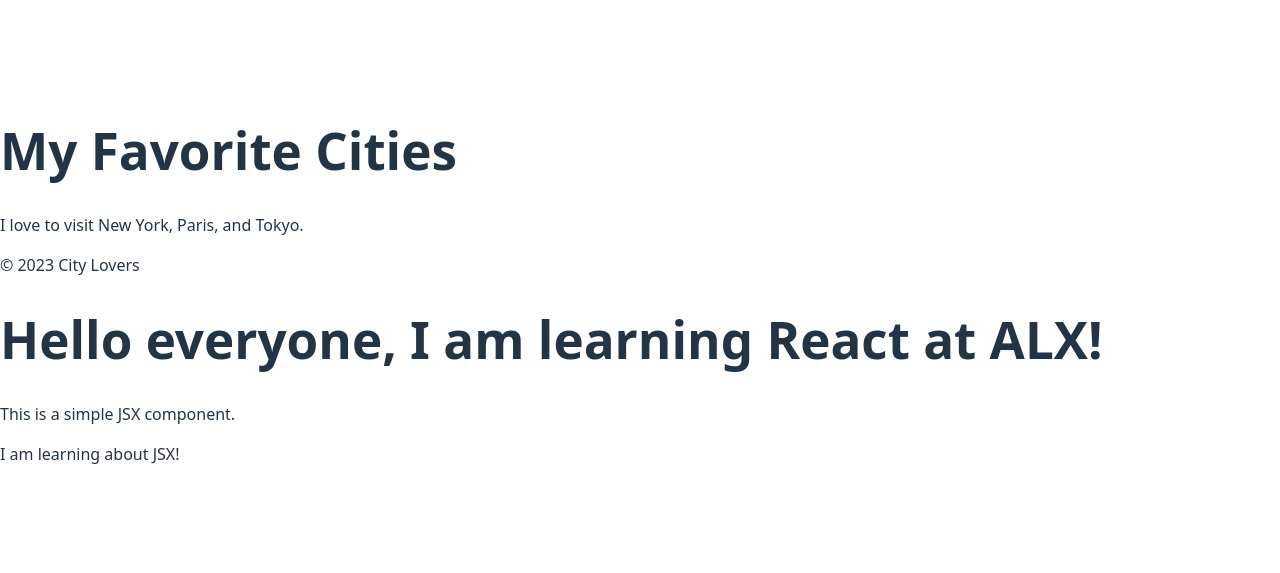
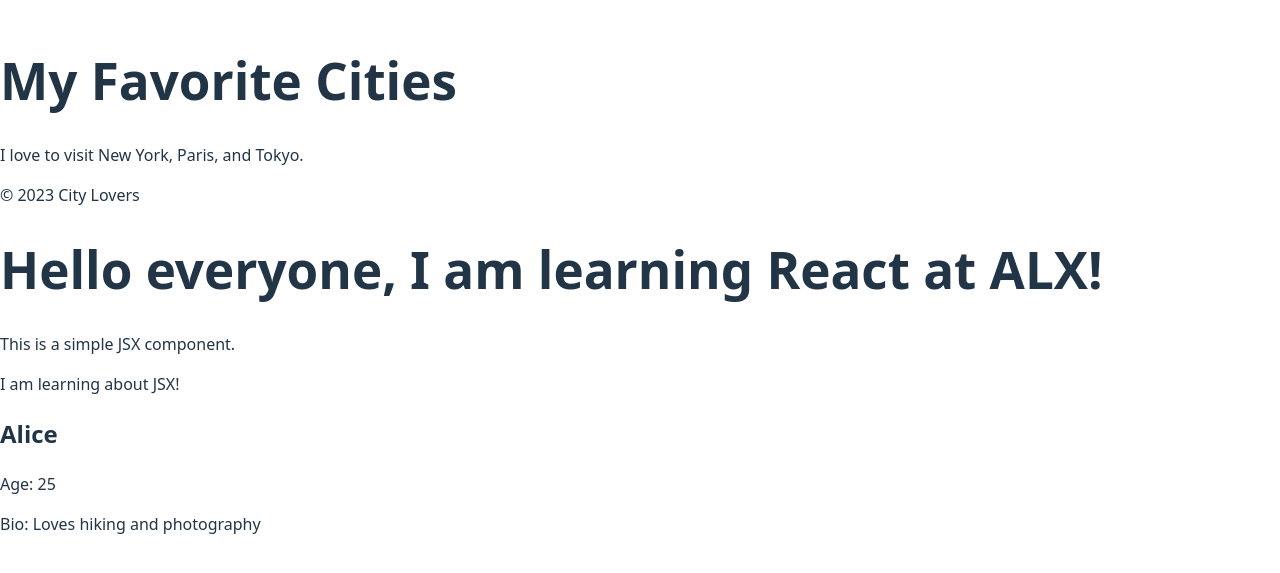
Before and after one commit to Yoni-12/alx-fe-reactjs, a React (Vite) app in the folder alx-react-app/: page / in a window 1280 px wide. Shown: the part 115-688 px from the top of the page. Built offline with nearby package versions, Linux system fonts and the light colour scheme.

Commit message:
3. Create a User Profile Card Using Props

```diff
--- a/alx-react-app/src/App.jsx
+++ b/alx-react-app/src/App.jsx
@@ -2,6 +2,7 @@ import Header from './components/Header';
 import MainContent from './components/MainContent';
 import Footer from './components/Footer';
 import WelcomeMessage from './components/WelcomeMessage';
+import UserProfile from './components/UserProfile';
 
 function App() {
   return (
@@ -10,6 +11,11 @@ function App() {
       <MainContent />
       <Footer />
       <WelcomeMessage />
+      <UserProfile
+        name="Alice"
+        age="25"
+        bio="Loves hiking and photography"
+      />
     </>
   );
 }
--- /dev/null
+++ b/alx-react-app/src/components/UserProfile.jsx
@@ -0,0 +1,11 @@
+function UserProfile(props) {
+  return (
+    <div>
+      <h2>{props.name}</h2>
+      <p>Age: {props.age}</p>
+      <p>Bio: {props.bio}</p>
+    </div>
+  );
+}
+
+export default UserProfile;
```
